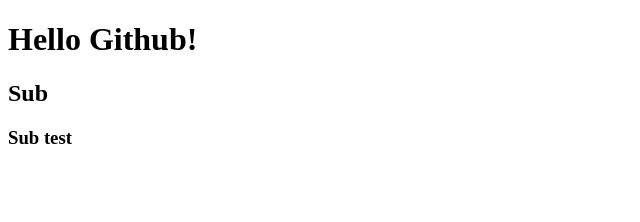
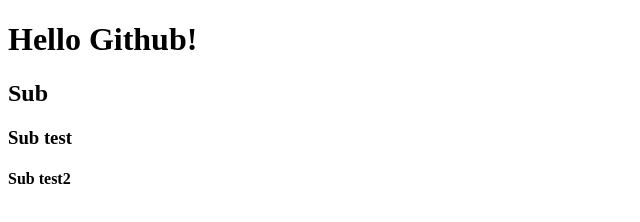
Before and after one commit to wonilchoi70/github_test, a plain HTML site: page index.html in a window 1280 px wide. Shown: the full height of the page, 0-640 px from the left. Drawn offline with Linux system fonts and the light colour scheme.

Commit message:
[update] H4 추가

```diff
--- a/index.html
+++ b/index.html
@@ -10,5 +10,6 @@
     <h1>Hello Github!</h1>
     <h2>Sub</h2>
     <h3>Sub test</h3>
+    <h4>Sub test2</h4>
 </body>
 </html>
```
